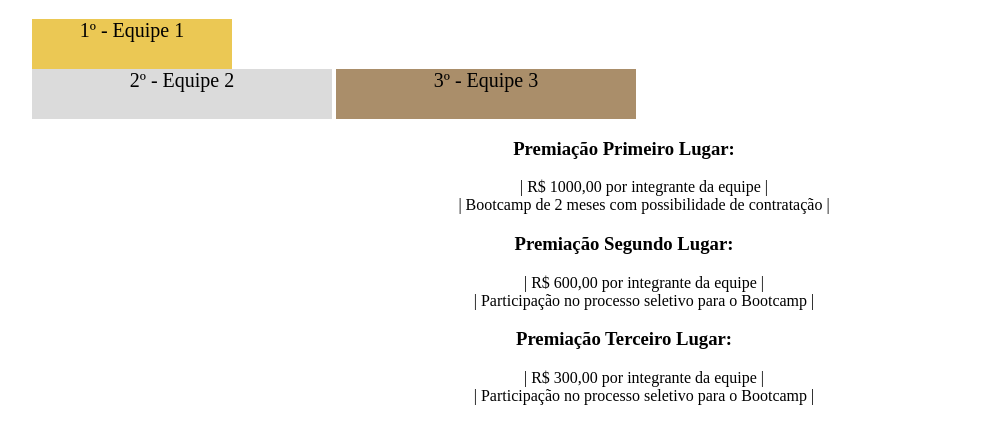
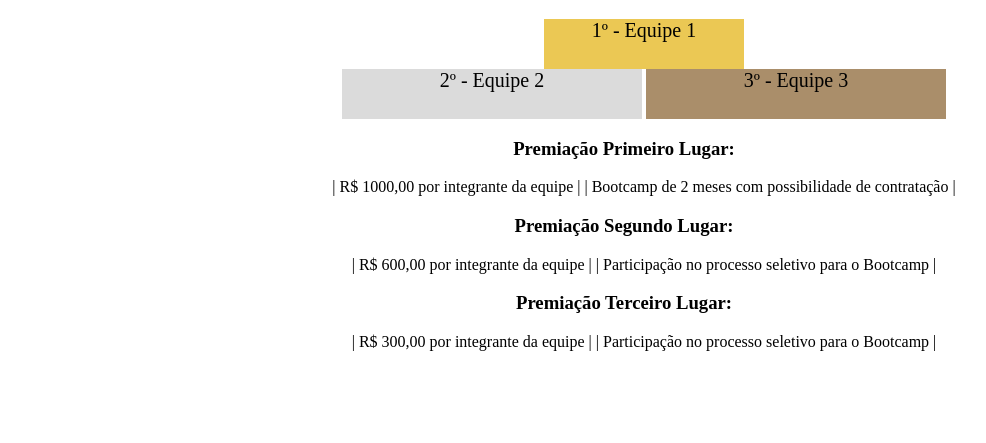
Before and after one commit to dandaramurad/trybe-exercicios, a plain HTML site: page exercicio-teoria/index.html in a window 1280 px wide. Shown: the part 61-504 px from the top of the page, without its empty margins (16-1002 px from the left). Drawn offline with Linux system fonts and the light colour scheme.

Commit message:
finalização do exercício

```diff
--- a/exercicio-teoria/style.css
+++ b/exercicio-teoria/style.css
@@ -2,8 +2,9 @@ header h1 {
     text-align: center;
 }
 
-section ul li {
+ul {
     list-style: none;
+    text-align: center;
 }
 
 
@@ -19,6 +20,7 @@ section ul li {
         text-align: center;
         width: 200px;
         display: block;
+        margin: auto;
       }
 
       .second {
@@ -38,3 +40,7 @@ section ul li {
         width: 300px;
         display: inline-block;
       }
+
+   section ul li {
+    display: inline;
+   }
```
